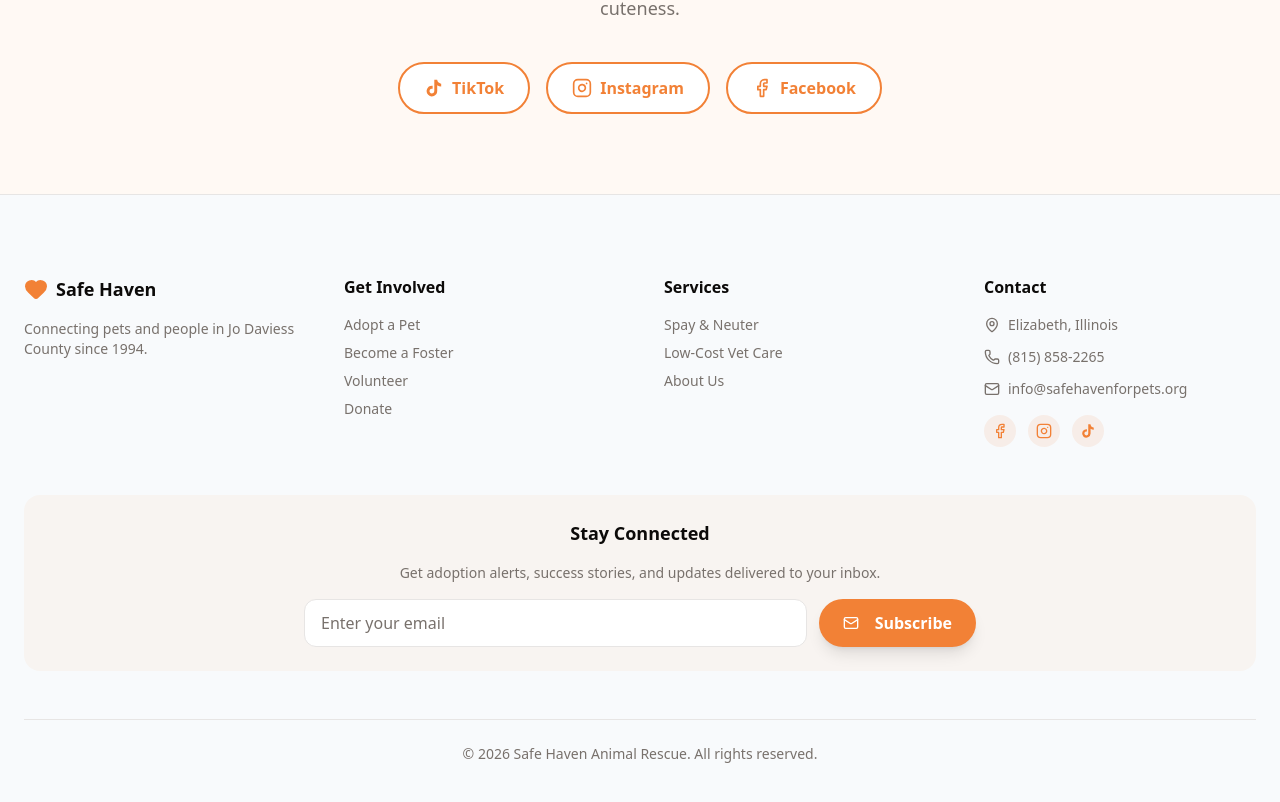
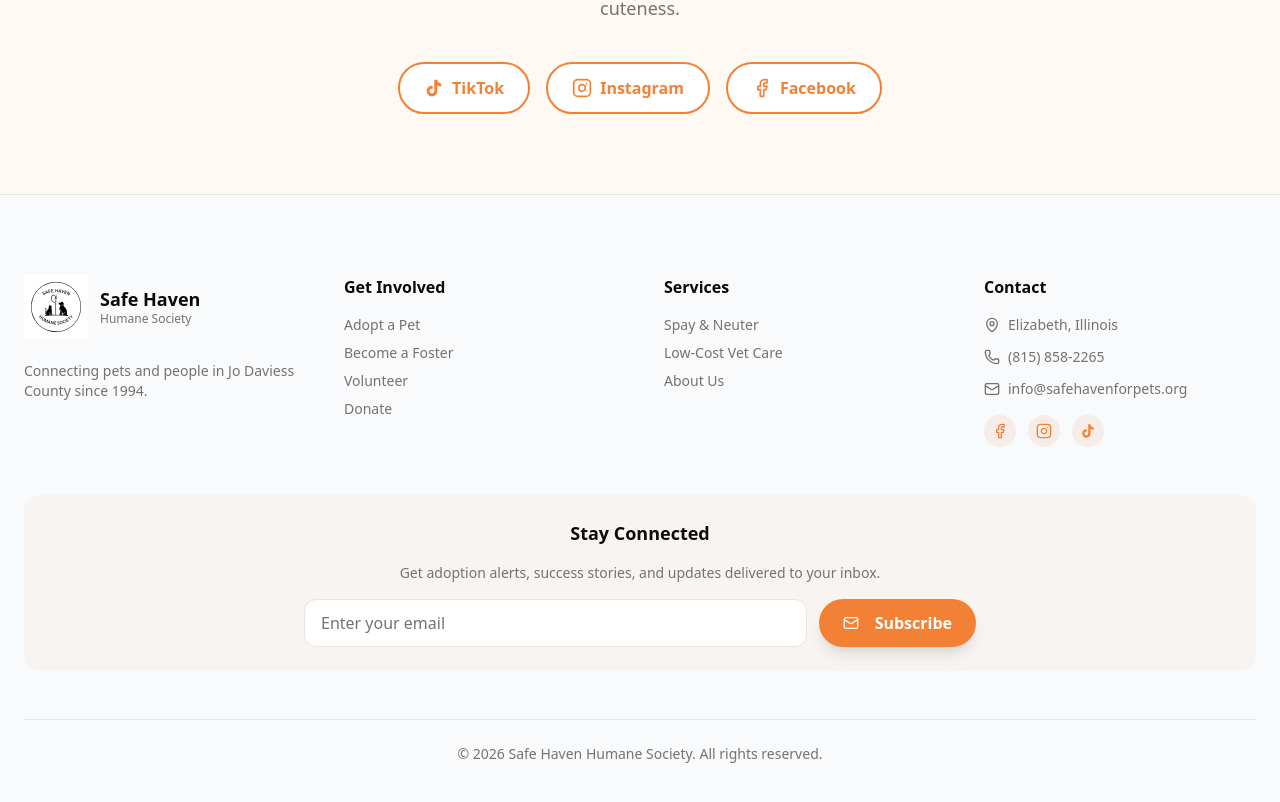
Before and after one commit to 7nqwsvhv99-hash/safe-haven-site, a Next.js app: page / in a window 1280 px wide. Shown: the part 4092-4894 px from the top of the page. Built offline with nearby package versions, Linux system fonts and the light colour scheme.

Commit message:
Restore Safe Haven branded footer

```diff
--- a/src/components/footer.tsx
+++ b/src/components/footer.tsx
@@ -1,5 +1,5 @@
 import Link from "next/link"
-import { Heart, MapPin, Phone, Mail, Facebook, Instagram } from "lucide-react"
+import { MapPin, Phone, Mail, Facebook, Instagram } from "lucide-react"
 import { NewsletterSignup } from "@/components/newsletter-signup"
 
 export function Footer() {
@@ -9,10 +9,19 @@ export function Footer() {
         <div className="grid grid-cols-1 md:grid-cols-4 gap-8 md:gap-12">
           {/* Brand */}
           <div className="space-y-4">
-            <div className="flex items-center gap-2">
-              <Heart className="h-6 w-6 text-primary fill-primary" />
-              <span className="font-bold text-lg">Safe Haven</span>
-            </div>
+            <Link href="/" className="inline-flex items-center gap-3 group">
+              <img
+                src="/images/safe-haven-logo-header.png"
+                alt="Safe Haven Humane Society"
+                width={64}
+                height={64}
+                className="h-16 w-16 shrink-0 object-contain transition-transform group-hover:scale-105"
+              />
+              <div className="flex flex-col">
+                <span className="font-bold text-lg leading-tight">Safe Haven</span>
+                <span className="text-xs text-muted-foreground">Humane Society</span>
+              </div>
+            </Link>
             <p className="text-sm text-muted-foreground">
               Connecting pets and people in Jo Daviess County since 1994.
             </p>
@@ -137,7 +146,7 @@ export function Footer() {
 
         {/* Bottom Bar */}
         <div className="mt-12 pt-6 border-t text-center text-sm text-muted-foreground">
-          <p>&copy; {new Date().getFullYear()} Safe Haven Animal Rescue. All rights reserved.</p>
+          <p>&copy; {new Date().getFullYear()} Safe Haven Humane Society. All rights reserved.</p>
         </div>
       </div>
     </footer>
```
